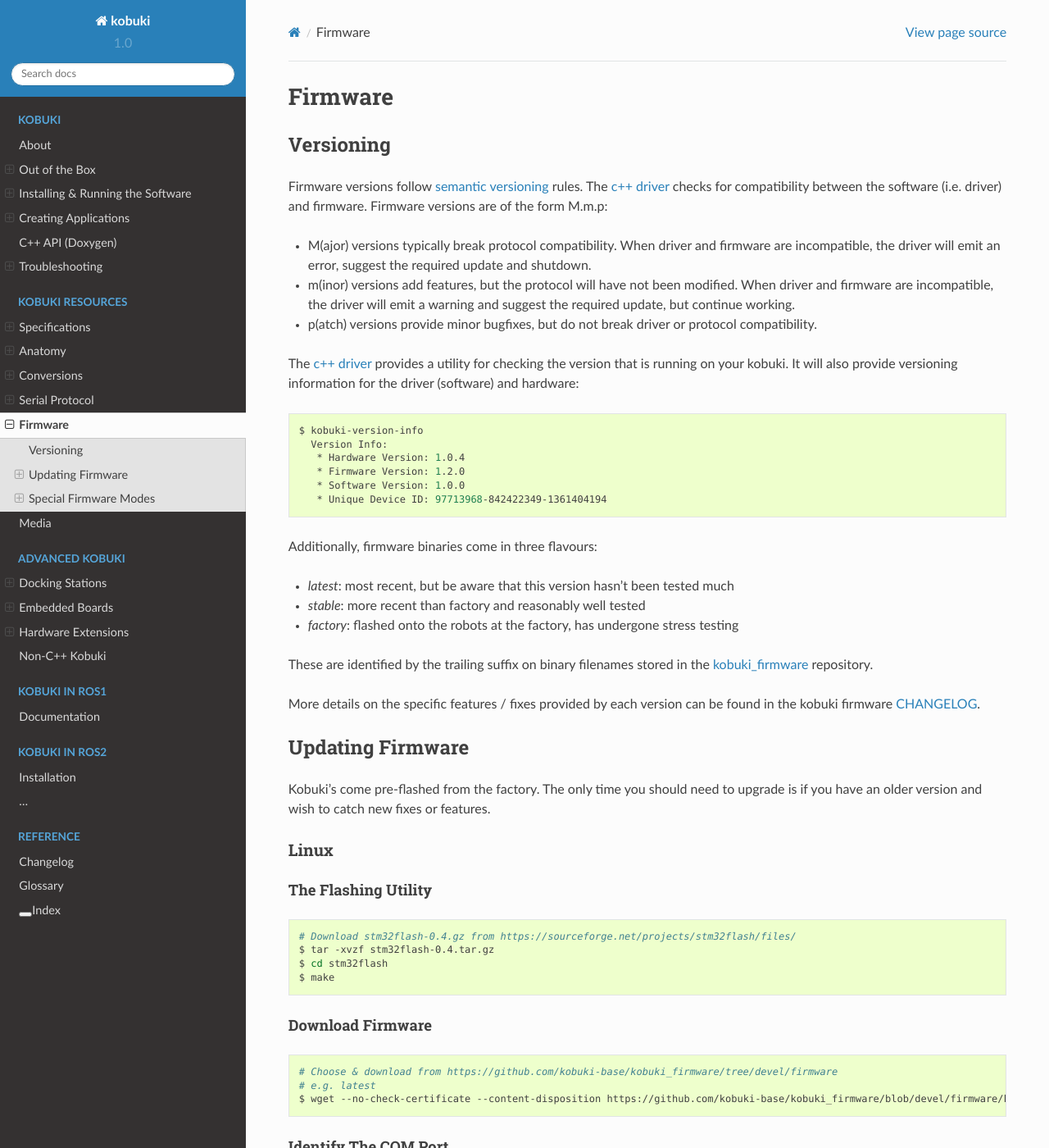
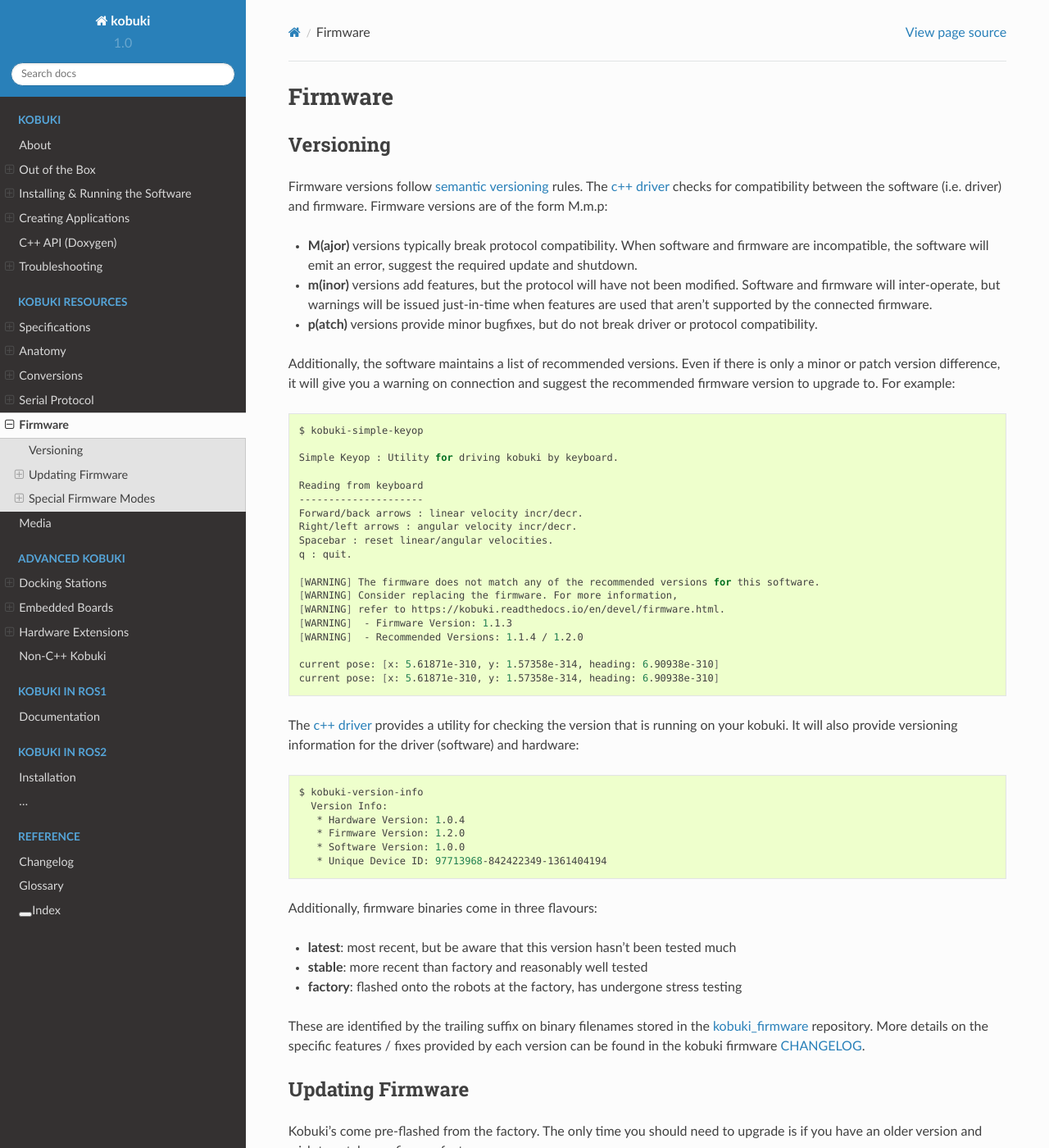
Before and after one commit to kobuki-base/kobuki_documentation, a Sphinx documentation site: the page built from doc/firmware.rst, in a window 1280 px wide and 1400 px high. Shown: the whole window at 82% size. Built offline with Sphinx 7.4.7 and the Read the Docs theme 2.0.0, drawn with Linux system fonts in a browser that asks for light colours.

Commit message:
[firmware] updated for changes in recommended version checking

```diff
--- a/doc/firmware.rst
+++ b/doc/firmware.rst
@@ -10,9 +10,35 @@
 checks for compatibility between the software (i.e. driver) and firmware.
 Firmware versions are of the form M.m.p:
 
-- M(ajor) versions typically break protocol compatibility. When driver and firmware are incompatible, the driver will emit an error, suggest the required update and shutdown.
-- m(inor) versions add features, but the protocol will have not been modified. When driver and firmware are incompatible, the driver will emit a warning and suggest the required update, but continue working.
-- p(atch) versions provide minor bugfixes, but do not break driver or protocol compatibility.
+- **M(ajor)** versions typically break protocol compatibility. When software and firmware are incompatible, the software will emit an error, suggest the required update and shutdown.
+- **m(inor)** versions add features, but the protocol will have not been modified. Software and firmware will inter-operate, but warnings will be issued just-in-time when features are used that aren't supported by the connected firmware.
+- **p(atch)** versions provide minor bugfixes, but do not break driver or protocol compatibility.
+
+Additionally, the software maintains a list of recommended versions. Even if there is only a minor or patch
+version difference, it will give you a warning on connection and suggest the recommended firmware version
+to upgrade to. For example:
+
+.. code-block:: bash
+
+   $ kobuki-simple-keyop
+
+   Simple Keyop : Utility for driving kobuki by keyboard.
+
+   Reading from keyboard
+   ---------------------
+   Forward/back arrows : linear velocity incr/decr.
+   Right/left arrows : angular velocity incr/decr.
+   Spacebar : reset linear/angular velocities.
+   q : quit.
+
+   [WARNING] The firmware does not match any of the recommended versions for this software.
+   [WARNING] Consider replacing the firmware. For more information,
+   [WARNING] refer to https://kobuki.readthedocs.io/en/devel/firmware.html.
+   [WARNING]  - Firmware Version: 1.1.3
+   [WARNING]  - Recommended Versions: 1.1.4 / 1.2.0
+
+   current pose: [x: 5.61871e-310, y: 1.57358e-314, heading: 6.90938e-310]
+   current pose: [x: 5.61871e-310, y: 1.57358e-314, heading: 6.90938e-310]
 
 The `c++ driver`_ provides a utility for checking the version that is running
 on your kobuki. It will also provide versioning information for the driver (software)
@@ -20,24 +46,23 @@
 
 .. code-block:: bash
 
-  $ kobuki-version-info
-    Version Info:
-     * Hardware Version: 1.0.4
-     * Firmware Version: 1.2.0
-     * Software Version: 1.0.0
-     * Unique Device ID: 97713968-842422349-1361404194
+   $ kobuki-version-info
+     Version Info:
+      * Hardware Version: 1.0.4
+      * Firmware Version: 1.2.0
+      * Software Version: 1.0.0
+      * Unique Device ID: 97713968-842422349-1361404194
 
 Additionally, firmware binaries come in three flavours:
 
-* *latest*: most recent, but be aware that this version hasn't been tested much
-* *stable*: more recent than factory and reasonably well tested
-* *factory*: flashed onto the robots at the factory, has undergone stress testing
+* **latest**: most recent, but be aware that this version hasn't been tested much
+* **stable**: more recent than factory and reasonably well tested
+* **factory**: flashed onto the robots at the factory, has undergone stress testing
 
 These are identified by the trailing suffix on binary filenames stored in the
-`kobuki_firmware`_ repository.
-
-More details on the specific features / fixes provided by each version can be found
-in the kobuki firmware `CHANGELOG <https://github.com/kobuki-base/kobuki_firmware/blob/devel/CHANGELOG.rst>`_.
+`kobuki_firmware`_ repository. More details on the specific features / fixes
+provided by each version can be found in the kobuki
+firmware `CHANGELOG <https://github.com/kobuki-base/kobuki_firmware/blob/devel/CHANGELOG.rst>`_.
 
 .. _kobuki_firmware: https://github.com/kobuki-base/kobuki_firmware/tree/devel/firmware
 .. _c++ driver: https://github.com/kobuki-base/kobuki_core
```
